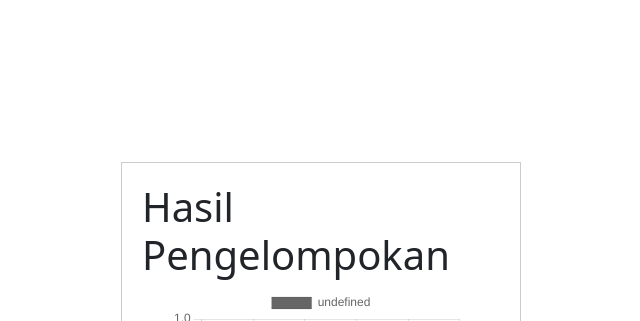
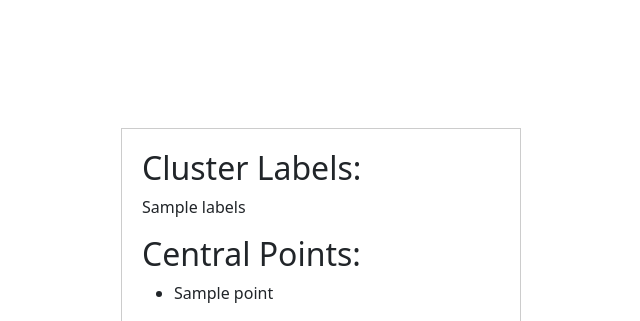
Before and after one commit to ifs20035-itdel/Mean_Shift-Clustering-Website, a Flask app: template templates/result.html in a window 1280 px wide. Shown: the top 321 px of the page, without its empty margins (319-959 px from the left). Run offline with Flask 3, Linux system fonts and the light colour scheme; the template is opened without the code that fills it: most values are stand-ins (such as "Sample title", 1, 10 or a date in 2020); some libraries are stand-ins or nearby versions.

Commit message:
TODO: Modify x and y in templates/result.html

```diff
--- a/app.py
+++ b/app.py
@@ -1,21 +1,14 @@
 from flask import Flask, render_template, request, redirect, flash
 import pandas as pd
+import numpy as np
 from sklearn.cluster import MeanShift
-import numpy as np
-import json
 
 app = Flask(__name__)
-app.secret_key = 'secret_key'
+app.secret_key = "your_secret_key"
 
-# Route for the main page
-
-
-@app.route("/")
+@app.route("/", methods=["GET"])
 def index():
-    return render_template("./index.html")
-
-# Route for clustering
-
+    return render_template("index.html")
 
 @app.route("/cluster", methods=["POST"])
 def cluster():
@@ -31,19 +24,28 @@ def cluster():
         # Read the dataset from the CSV file
         df = pd.read_csv("Pengunjung_Mall.csv")
 
-        # Extract the column corresponding to the selected parameter
+        # Extract the columns corresponding to the selected parameter and gender
         if parameter == "Usia":
-            data = np.array(df["Usia"])
+            data = np.array(df[["Usia", "Pendapatan_Tahunan_Ribuan_USD", "Pengeluaran_USD", "Gender"]])
         elif parameter == "Pendapatan":
-            data = np.array(df["Pendapatan_Tahunan_Ribuan_USD"])
+            data = np.array(df[["Pendapatan_Tahunan_Ribuan_USD", "Usia", "Pengeluaran_USD", "Gender"]])
         else:
-            data = np.array(df["Pengeluaran_USD"])
+            data = np.array(df[["Pengeluaran_USD", "Usia", "Pendapatan_Tahunan_Ribuan_USD", "Gender"]])
+
+        # Encode the gender feature as numeric values
+        gender_mapping = {"Pria": 0, "Wanita": 1}
+        data[:, 3] = [gender_mapping[gender] for gender in data[:, 3]]
+
+        np.random.seed(42)
 
         # Perform clustering using MeanShift algorithm
-        clustering = MeanShift().fit(data.reshape(-1, 1))
+        clustering = MeanShift().fit(data)
 
         # Get the labels from the clustering result
         labels = clustering.labels_
+
+        # Calculate the central point (centroid) of each cluster
+        central_points = clustering.cluster_centers_[:, :-1]
 
         # Combine similar groups into one group
         unique_labels = np.unique(labels)
@@ -59,19 +61,15 @@ def cluster():
         # Convert the labels to a single string without commas and spaces
         combined_labels_string = ''.join(combined_labels)
 
-        return render_template("result.html", labels=combined_labels_string)
+        return render_template("result.html", labels=combined_labels_string, central_points=central_points)
 
     except Exception as e:
         flash("An error occurred while performing clustering: " + str(e), "error")
         return redirect("/")
 
-# Route to reset the page
-
-
 @app.route("/reset")
 def reset():
     return redirect("/")
 
-
 if __name__ == "__main__":
     app.run(debug=True)
--- a/templates/result.html
+++ b/templates/result.html
@@ -39,9 +39,14 @@
 <body>
     <!-- Menampilkan hasil pengelompokan -->
     <div class="container">
-        <h1>Hasil Pengelompokan</h1>
-
-        <!-- Menampilkan scatter plot -->
+        <h2>Cluster Labels:</h2>
+        <p>{{ labels }}</p>
+        <h2>Central Points:</h2>
+        <ul>
+            {% for point in central_points %}
+                <li>{{ point }}</li>
+            {% endfor %}
+        </ul>
         <div class="chart-container">
             <canvas id="scatterChart"></canvas>
         </div>
@@ -68,17 +73,22 @@
             // Mengisi data dan warna untuk setiap data
             for (var label in groupedLabels) {
                 var count = groupedLabels[label];
+                var centralPoint = centralPoints[labels];  // Get the central point for the current label
+
                 for (var i = 0; i < count; i++) {
                     var newData = {
-                        x: Math.random() * 100, // Menggunakan nilai acak untuk sumbu x
-                        y: Math.random() * 100, // Menggunakan nilai acak untuk sumbu y
+                        // TODO: Modify x and y coordinate to referred as the csv file
+                        x: centralPoint.x,  // Use the x-coordinate of the central point
+                        y: centralPoint.y,  // Use the y-coordinate of the central point
                         label: label
                     };
                     data.push(newData);
                 }
+
                 var color = '#' + Math.floor(Math.random() * 16777215).toString(16);
                 colors.push(color);
             }
+
 
             // Membuat konfigurasi scatter plot
             var config = {
@@ -120,7 +130,7 @@
                         }
                     }
                 }
-            };
+            };random
 
             // Membuat scatter plot menggunakan Chart.js
             var ctx = document.getElementById('scatterChart').getContext('2d');
```
